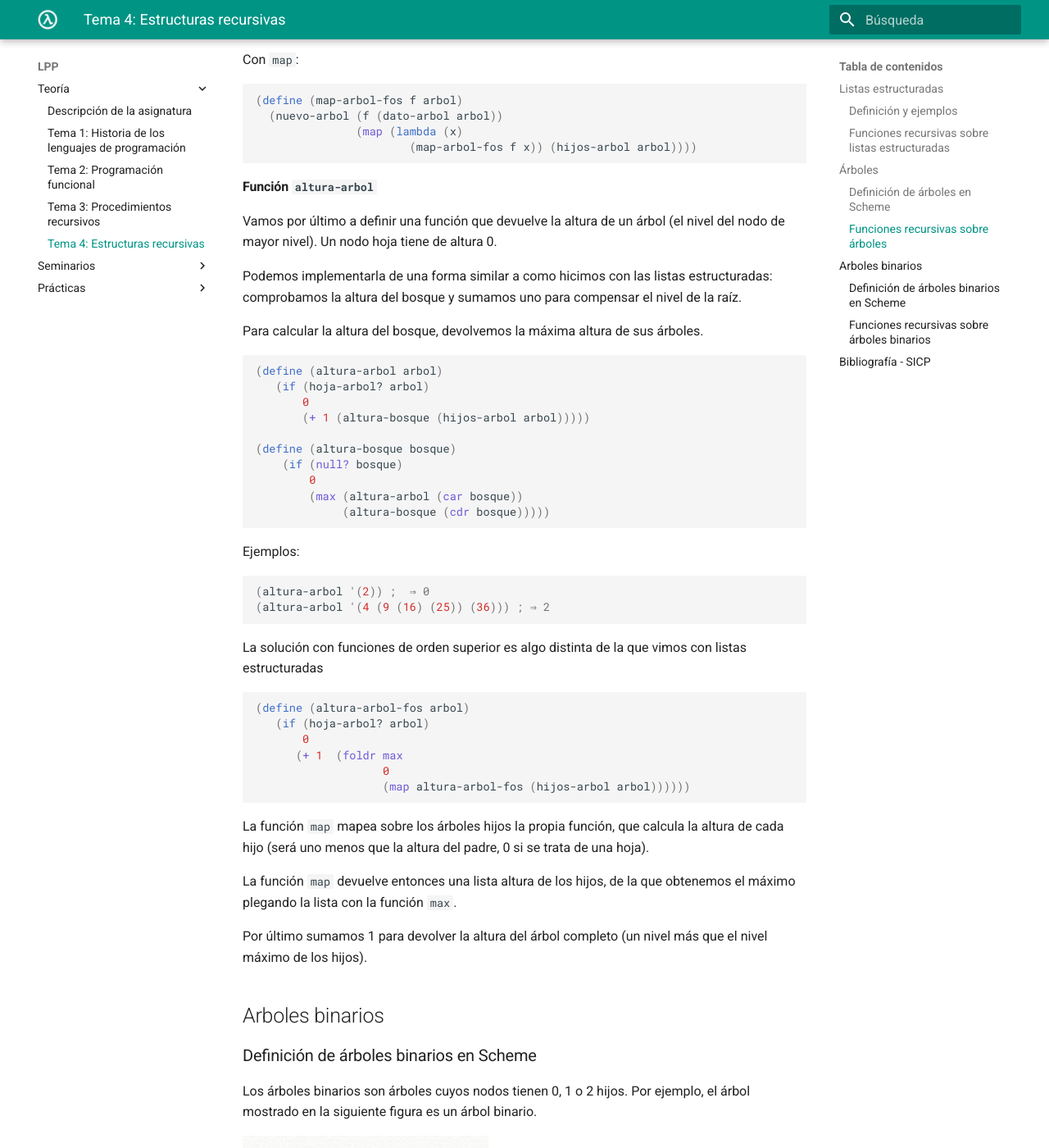
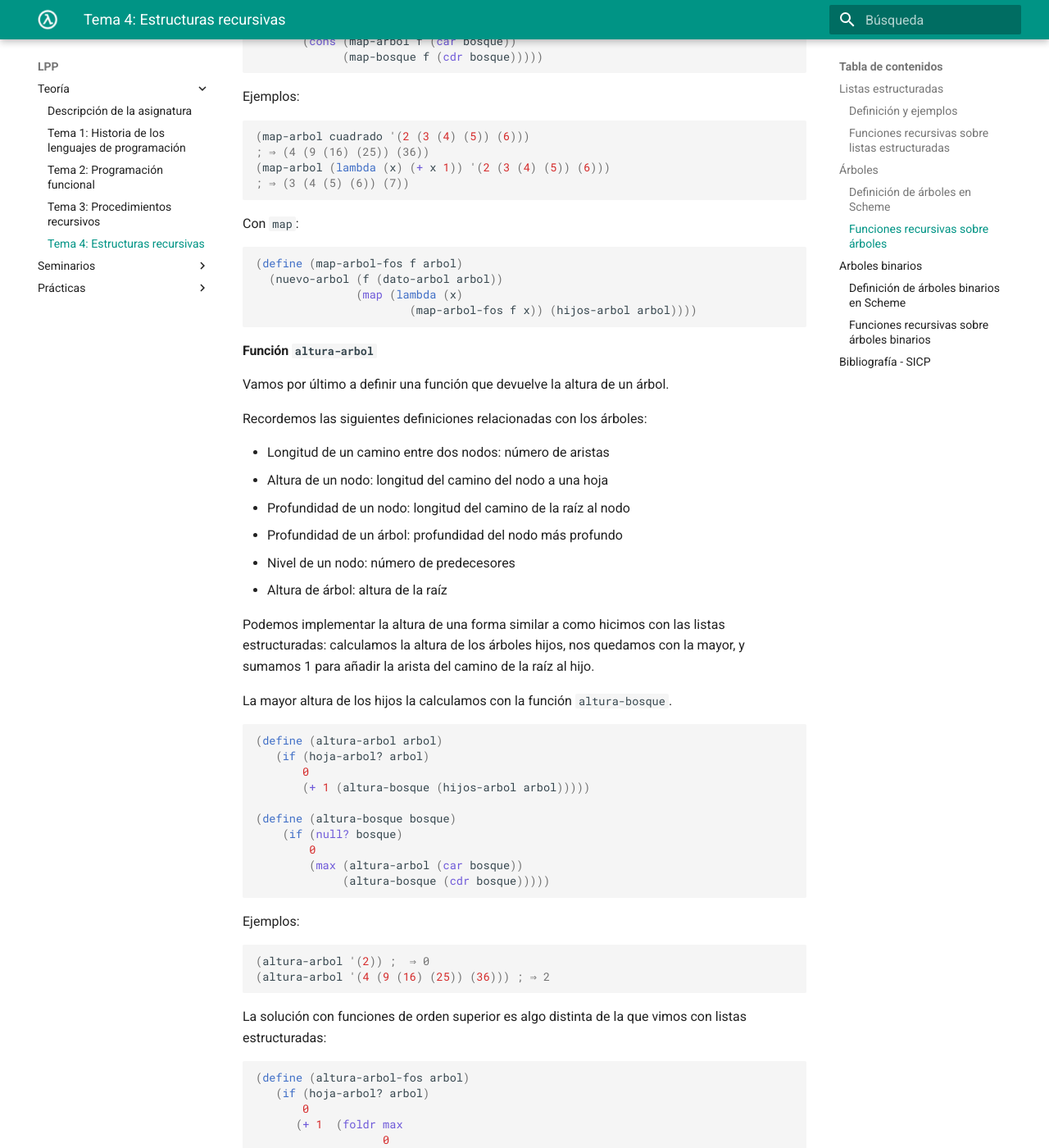
Before and after one commit to domingogallardo/apuntes-lpp, an MkDocs documentation site: the page built from docs/teoria/tema04-estructuras-recursivas/tema04-estructuras-recursivas.md, in a window 1280 px wide and 1400 px high, scrolled down 27038 px. Shown: the whole window at 82% size. Built offline with MkDocs 1.6.1 and Material for MkDocs 9.7.7, drawn with Linux system fonts in a browser that asks for light colours; some of the changed text lies outside the part shown.

Commit message:
Correcciones

````diff
--- a/docs/teoria/tema04-estructuras-recursivas/tema04-estructuras-recursivas.md
+++ b/docs/teoria/tema04-estructuras-recursivas/tema04-estructuras-recursivas.md
@@ -1081,6 +1082,17 @@ de los nodos de todos los árboles hijos.
 
 La función `foldr` suma todos esos números de la lista y el
 número de la raíz.
+
+La expresión lambda de `map` no es necesaria, ya que la función
+`suma-datos-arbol-fos` tiene un único argumento que va a ser cada uno
+de los árboles hijos:
+
+```racket
+(define (suma-datos-arbol-fos arbol)
+   (foldr +
+          (dato-arbol arbol)
+          (map suma-datos-arbol-fos (hijos-arbol arbol))))
+```
 
 Un ejemplo de su funcionamiento sería el siguiente:
 
@@ -1228,16 +1240,36 @@ Con `map`:
 
 #### Función `altura-arbol`
 
+<!--
+Definiciones: (https://courses.cs.washington.edu/courses/cse373/06sp/handouts/lecture06.pdf)
+
+longitud de camino: número de aristas
+profundidad de un nodo: longitud del camino de la raíz al nodo
+altura nodo: longitud del camino más largo del nodo a una hoja
+profundidad de un árbol: profundidad del nodo más profundo
+altura de un árbol: altura de la raíz
+nivel de un nodo: número de predecesores(https://www.quora.com/What-is-the-difference-between-the-height-and-level-of-a-full-binary-tree)
+-->
+
 Vamos por último a definir una función que devuelve la altura de un
-árbol (el nivel del nodo de mayor nivel). Un nodo hoja tiene de altura
-0.
-
-Podemos implementarla de una forma similar a como hicimos con las
-listas estructuradas: comprobamos la altura del bosque y sumamos uno
-para compensar el nivel de la raíz.
-
-Para calcular la altura del bosque, devolvemos la máxima altura de sus
-árboles.
+árbol.
+
+Recordemos las siguientes definiciones relacionadas con los árboles:
+
+- Longitud de un camino entre dos nodos: número de aristas
+- Altura de un nodo: longitud del camino del nodo a una hoja
+- Profundidad de un nodo: longitud del camino de la raíz al nodo
+- Profundidad de un árbol: profundidad del nodo más profundo
+- Nivel de un nodo: número de predecesores
+- Altura de árbol: altura de la raíz
+
+Podemos implementar la altura de una forma similar a como hicimos con
+las listas estructuradas: calculamos la altura de los árboles hijos,
+nos quedamos con la mayor, y sumamos 1 para añadir la arista del
+camino de la raíz al hijo.
+
+La mayor altura de los hijos la calculamos con la función
+`altura-bosque`.
 
 ```racket
 (define (altura-arbol arbol)
@@ -1261,7 +1293,7 @@ Ejemplos:
 ```
 
 La solución con funciones de orden superior es algo distinta de la
-que vimos con listas estructuradas
+que vimos con listas estructuradas:
 
 ```racket
 (define (altura-arbol-fos arbol)
````
Also changed, not shown: other parts of docs/teoria/tema04-estructuras-recursivas/tema04-estructuras-recursivas.md (+2 -1 lines).
